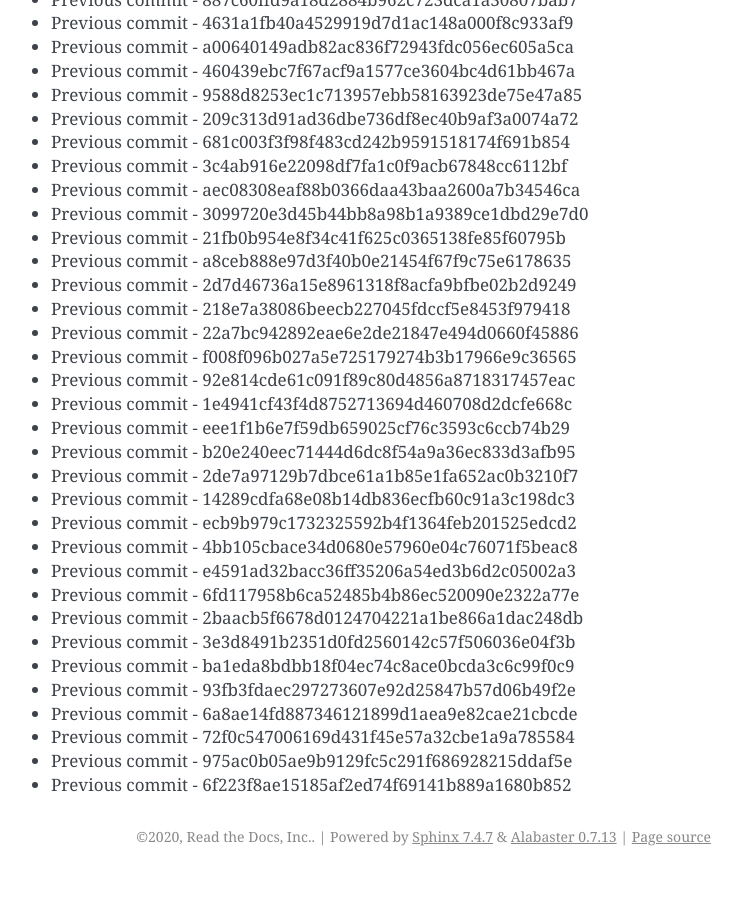
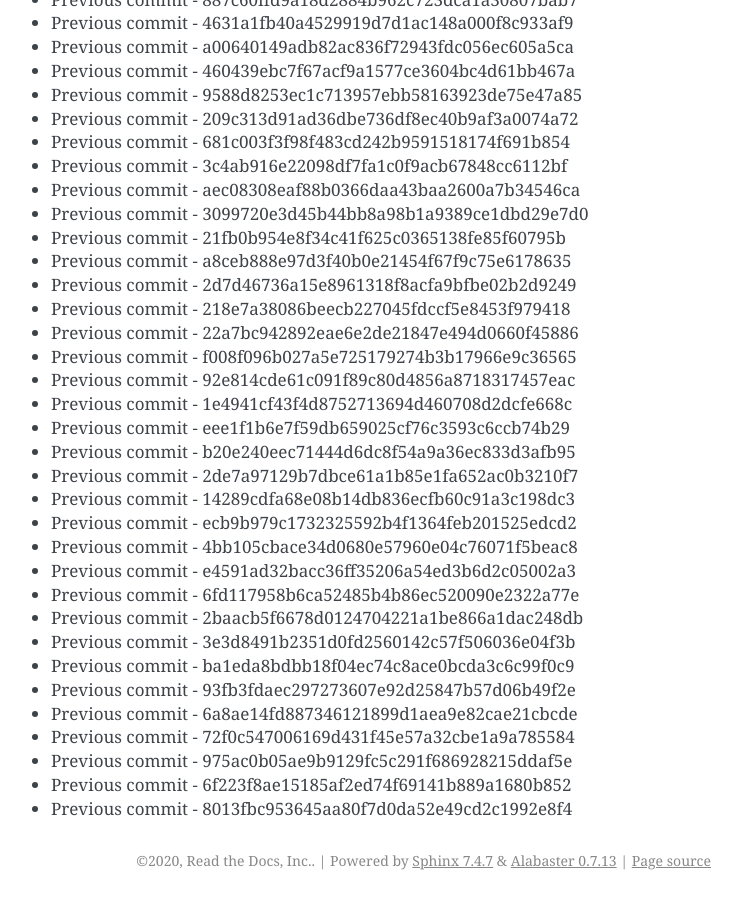
Before and after one commit to readthedocs/rtd-git-stresstest, a Sphinx documentation site: the page built from docs/updates.rst, in a window 1280 px wide and 900 px high, scrolled down 53247 px. Shown: the whole window, without its empty margins (399-1141 px from the left). Built offline with Sphinx 7.4.7, drawn with Linux system fonts in a browser that asks for light colours; before the commit the page ends 54123 px from its top, so only the background shows below that.

Commit message:
Generating commit from previous: 8013fbc953645aa80f7d0da52e49cd2c1992e8f4

```diff
--- a/docs/updates.rst
+++ b/docs/updates.rst
@@ -2269,3 +2269,4 @@ It can be tested for any performance characteristics.
 * Previous commit - 72f0c547006169d431f45e57a32cbe1a9a785584
 * Previous commit - 975ac0b05ae9b9129fc5c291f686928215ddaf5e
 * Previous commit - 6f223f8ae15185af2ed74f69141b889a1680b852
+* Previous commit - 8013fbc953645aa80f7d0da52e49cd2c1992e8f4
```
